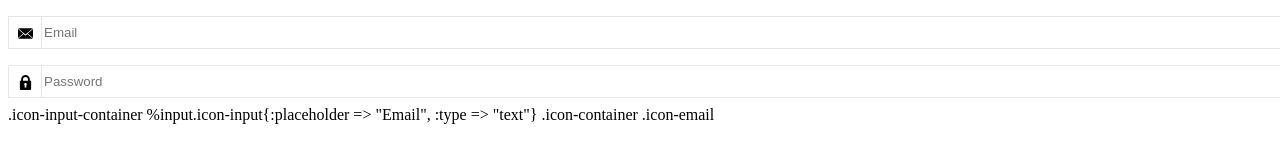
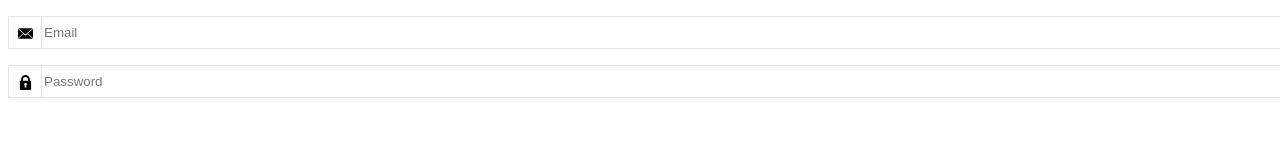
Before and after one commit to mushfiqweb/icon-input, a plain HTML site: page index.html in a window 1280 px wide. Shown: the top 162 px of the page. Drawn offline with Linux system fonts and the light colour scheme.

Commit message:
Removed bad code

```diff
--- a/index.html
+++ b/index.html
@@ -58,16 +58,11 @@
   </div>
 
   <div class="icon-input-container">
-      <input class="icon-input" type="password" placeholder="Password">
-      <div class="icon-container">
-        <div class="icon-lock"></div>
-      </div>
+    <input class="icon-input" type="password" placeholder="Password">
+    <div class="icon-container">
+      <div class="icon-lock"></div>
     </div>
-  .icon-input-container
-    %input.icon-input{:placeholder => "Email", :type => "text"}
-    .icon-container
-      .icon-email
-
+  </div>
 </body>
 
 </html>
```
